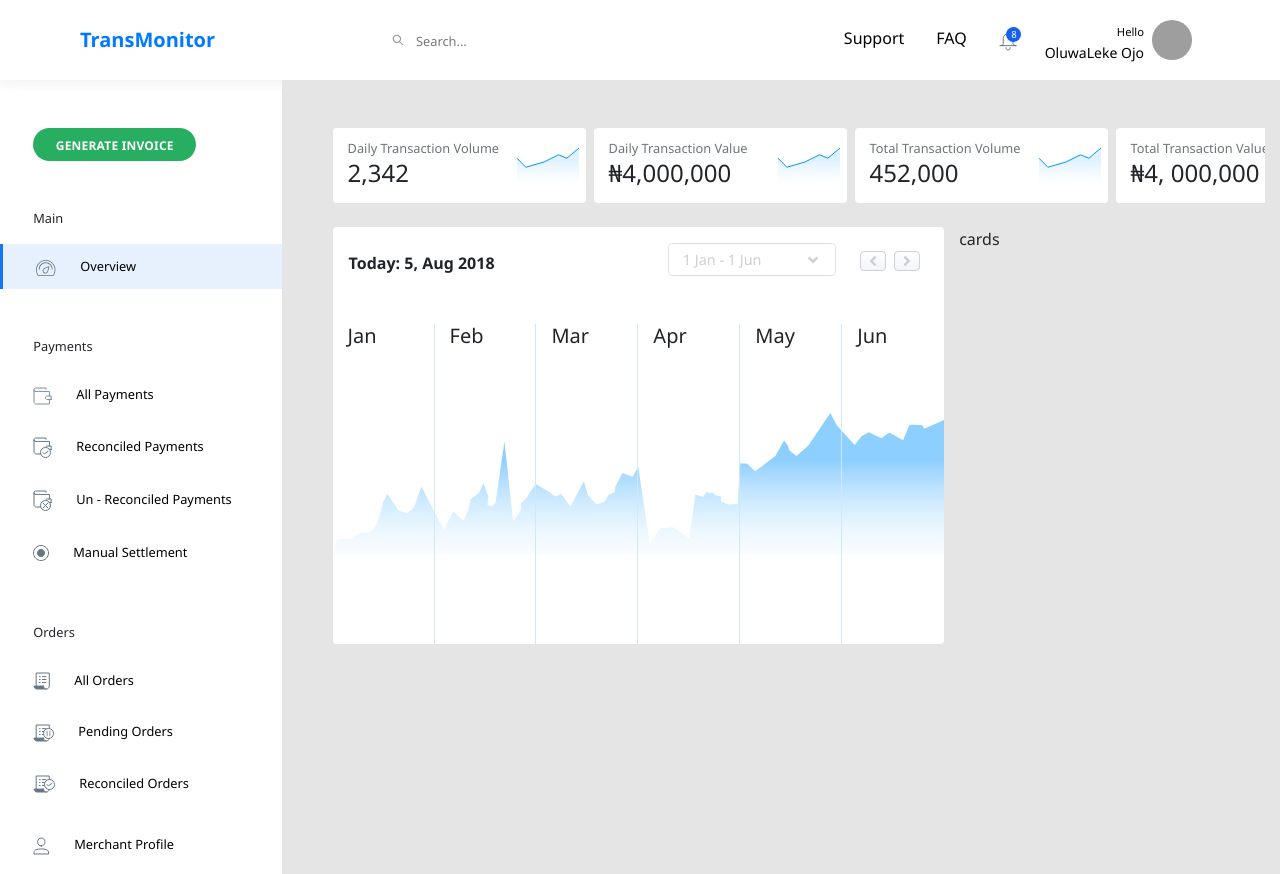
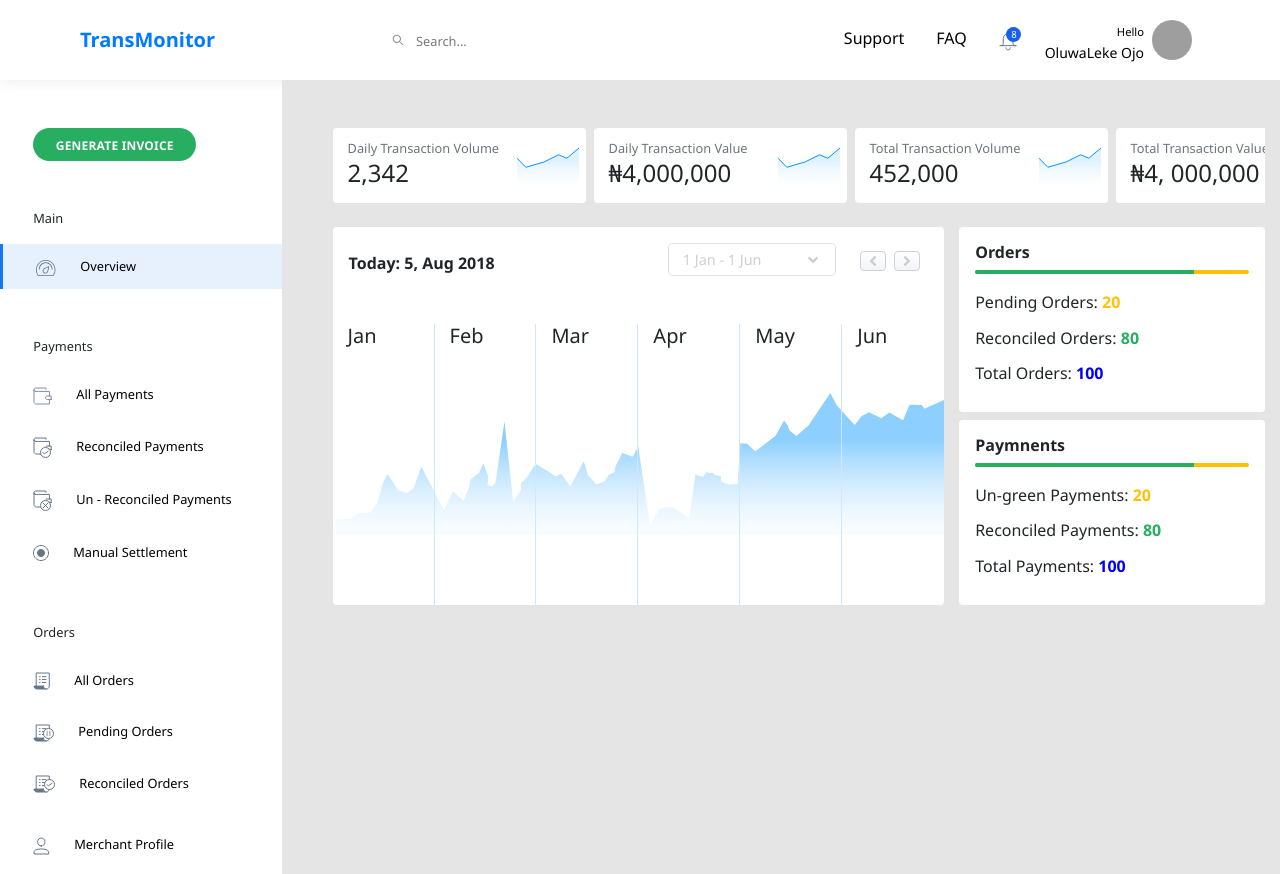
Before and after one commit to Ad3mola/trans-monitor, a React (Create React App) app: page / in a window 1280 px wide. Built offline with nearby package versions, Linux system fonts and the light colour scheme; grey boxes are pictures that could not be loaded.

Commit message:
add order and payment cards

```diff
--- /dev/null
+++ b/src/components/TransInfoWrapper.js
@@ -0,0 +1,85 @@
+import React from "react";
+import styled from "styled-components";
+import { ProgressBar } from "react-bootstrap";
+
+const TransWrapperStyle = styled.div`
+  .progress {
+    height: 4px;
+    background: #fdc203;
+  }
+  .progress-bar {
+    background-color: #27ae60;
+  }
+  .transaction-info-card {
+    border: 0;
+    ul {
+      list-style-type: none;
+      p {
+        margin-bottom: 0.7em;
+        span {
+          font-weight: bold;
+        }
+      }
+    }
+  }
+  .yellow {
+    color: #fdc203;
+  }
+  .green {
+    color: #27ae60;
+  }
+  .blue {
+    color: blue;
+  }
+`;
+
+function TransInfoWrapper() {
+  return (
+    <TransWrapperStyle>
+      <div className="card transaction-info-card p-3">
+        <h6 className="font-weight-bold">Orders</h6>
+        <ProgressBar now={80} className="progress" />
+        <ul className="mt-3 mb-0">
+          <li>
+            <p>
+              Pending Orders: <span className="yellow">20</span>
+            </p>
+          </li>
+          <li>
+            <p>
+              Reconciled Orders: <span className="green">80</span>
+            </p>
+          </li>
+          <li>
+            <p>
+              Total Orders: <span className="blue">100</span>
+            </p>
+          </li>
+        </ul>
+      </div>
+      <div className="card mt-2 transaction-info-card p-3">
+        <h6 className="font-weight-bold">Paymnents</h6>
+        <ProgressBar now={80} className="progress" />
+        <ul className="mt-3 mb-0">
+          <li>
+            <p>
+              Un-green Payments: <span className="yellow">20</span>
+            </p>
+          </li>
+          <li>
+            <p>
+              Reconciled Payments: <span className="green">80</span>
+            </p>
+          </li>
+          <li>
+            <p>
+              Total Payments: <span className="blue">100</span>
+            </p>
+          </li>
+        </ul>
+      </div>
+    </TransWrapperStyle>
+  );
+}
+
+export default TransInfoWrapper;
--- a/src/pages/Monitor.js
+++ b/src/pages/Monitor.js
@@ -3,6 +3,7 @@ import React from "react";
 import TransactionWrapper from "../components/TransactionWrapper";
 import { MonitorStyle } from "../styles/MonitorStyles";
 import ChartContainer from "../components/ChartContainer";
+import TransInfoWrapper from "../components/TransInfoWrapper";
 
 function Monitor() {
   return (
@@ -14,7 +15,7 @@ function Monitor() {
             <ChartContainer />
           </div>
           <div className="col-md-4 pl-0">
-            cards
+          <TransInfoWrapper />
           </div>
         </div>
       </div>
--- a/src/styles/MonitorStyles.js
+++ b/src/styles/MonitorStyles.js
@@ -33,7 +33,7 @@ export const MonitorStyle = styled.div`
     background-repeat: no-repeat;
     background-position: center;
     background-size: contain;
-    height: 40vh;
+    height: 100%;
     width: 100%;
     .col-md-2 {
       border-right: 1px solid #cfe8fb;
```
